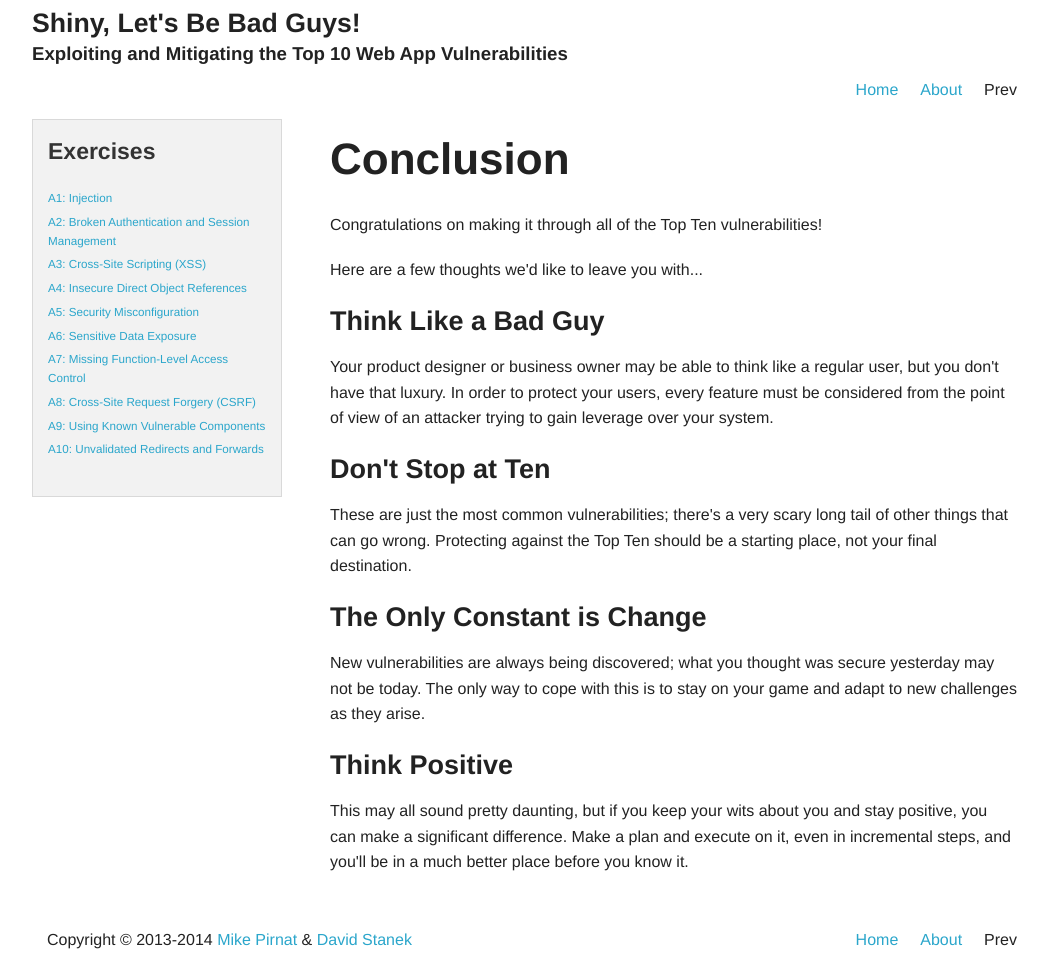
After one commit to mpirnat/lets-be-bad-guys, a Django app: page /conclusion in a window 1280 px wide. The commit adds this page. Shown: the whole page, without its empty margins (108-1156 px from the left). Run offline with Django 3.2, Linux system fonts and the light colour scheme.

Commit message:
Added conclusion page to mirror slide deck

```diff
--- /dev/null
+++ b/badguys_project/templates/conclusion.html
@@ -0,0 +1,41 @@
+{% extends "base.html" %}
+
+{% block content %}
+
+<h1>Conclusion</h1>
+
+<p>Congratulations on making it through all of the Top Ten vulnerabilities!</p>
+
+<p>Here are a few thoughts we'd like to leave you with...</p>
+
+<h3>Think Like a Bad Guy</h3>
+<p>Your product designer or business owner may be able to think like a regular
+user, but you don't have that luxury.  In order to protect your users, every
+feature must be considered from the point of view of an attacker trying to gain
+leverage over your system.</p>
+
+<h3>Don't Stop at Ten</h3>
+<p>These are just the most common vulnerabilities; there's a very scary long
+tail of other things that can go wrong.  Protecting against the Top Ten should
+be a starting place, not your final destination.</p>
+
+<h3>The Only Constant is Change</h3>
+<p>New vulnerabilities are always being discovered; what you thought was
+secure yesterday may not be today.  The only way to cope with this is to stay on
+your game and adapt to new challenges as they arise.</p>
+
+<h3>Think Positive</h3>
+<p>This may all sound pretty daunting, but if you keep your wits about you and
+stay positive, you can make a significant difference.  Make a plan and execute
+on it, even in incremental steps, and you'll be in a much better place before
+you know it.</p>
+
+{% endblock %}
+
+{% block extra_topnav %}
+<li a href="{%url 'redirects-forward' %}">Prev</a></li>
+{% endblock %}
+
+{% block extra_botnav %}
+<li a href="{%url 'redirects-forward' %}">Prev</a></li>
+{% endblock %}
--- a/badguys_project/templates/vulnerable/redirects/admin.html
+++ b/badguys_project/templates/vulnerable/redirects/admin.html
@@ -16,8 +16,10 @@
 
 {% block extra_topnav %}
 <li><a href="{% url 'redirects-forwards' %}">Prev</a></li>
+<li><a href="{% url 'conclusion' %}">Next</a></li>
 {% endblock %}
 
 {% block extra_botnav %}
 <li><a href="{% url 'redirects-forwards' %}">Prev</a></li>
+<li><a href="{% url 'conclusion' %}">Next</a></li>
 {% endblock %}
--- a/badguys_project/templates/vulnerable/redirects/forwards.html
+++ b/badguys_project/templates/vulnerable/redirects/forwards.html
@@ -22,8 +22,10 @@
 
 {% block extra_topnav %}
 <li><a href="{% url 'redirects-redirects' %}">Prev</a></li>
+<li><a href="{% url 'conclusion' %}">Next</a></li>
 {% endblock %}
 
 {% block extra_botnav %}
 <li><a href="{% url 'redirects-redirects' %}">Prev</a></li>
+<li><a href="{% url 'conclusion' %}">Next</a></li>
 {% endblock %}
--- a/badguys_project/urls.py
+++ b/badguys_project/urls.py
@@ -11,6 +11,9 @@ urlpatterns = patterns('',
     url(r'^$', TemplateView.as_view(template_name='index.html'), name="home"),
     url(r'^about$',
         TemplateView.as_view(template_name='about.html'), name="about"),
+    url(r'^conclusion$',
+        TemplateView.as_view(template_name='conclusion.html'),
+        name="conclusion"),
 )
 
 urlpatterns += patterns('badguys.vulnerable.views',
@@ -105,9 +108,6 @@ urlpatterns += patterns('badguys.vulnerable.views',
         name='redirects-forwards'),
     url(r'^redirects-and-forwards/forward$', 'unvalidated_forward', name='redirects-forward')
 
-    # url(r'^$', 'badguys_project.views.home', name='home'),
-    # url(r'^badguys_project/', include('badguys_project.foo.urls')),
-
     # Uncomment the admin/doc line below to enable admin documentation:
     # url(r'^admin/doc/', include('django.contrib.admindocs.urls')),
 
```
